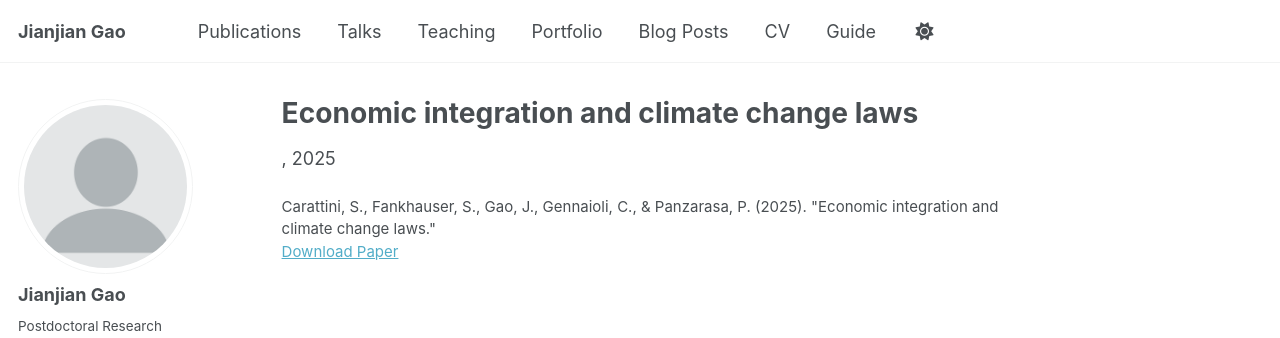
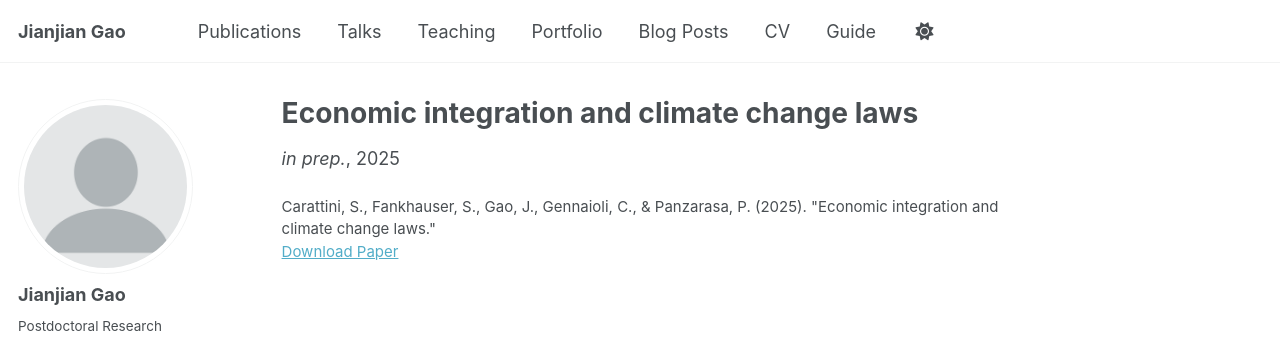
Before and after one commit to jiaoyang2018/jiaoyang2018.github.io, a Jekyll site: the page built from _publications/2025-economic-integration-climate-laws.md, in a window 1280 px wide. Shown: the top 338 px of the page. Built offline with Jekyll 4.4.1, drawn with Linux system fonts in a browser that asks for light colours; some web fonts are replaced; a script bundle is joined from its source files by our own code; library files that are not in the unit come from our copies.

Commit message:
Update venue to 'in prep.' for two working papers
Co-Authored-By: Claude Sonnet 4.6 <noreply@anthropic.com>

```diff
--- a/_publications/2025-economic-integration-climate-laws.md
+++ b/_publications/2025-economic-integration-climate-laws.md
@@ -4,7 +4,7 @@ collection: publications
 category: work_in_progress
 permalink: /publication/2025-economic-integration-climate-laws
 date: 2025-03-01
-venue: ''
+venue: 'in prep.'
 paperurl: ''
 citation: 'Carattini, S., Fankhauser, S., Gao, J., Gennaioli, C., &amp; Panzarasa, P. (2025). &quot;Economic integration and climate change laws.&quot;'
 ---
```
Also changed, not shown: _publications/2025-regionalization-environmental-cooperation.md (+1 -1 lines).
